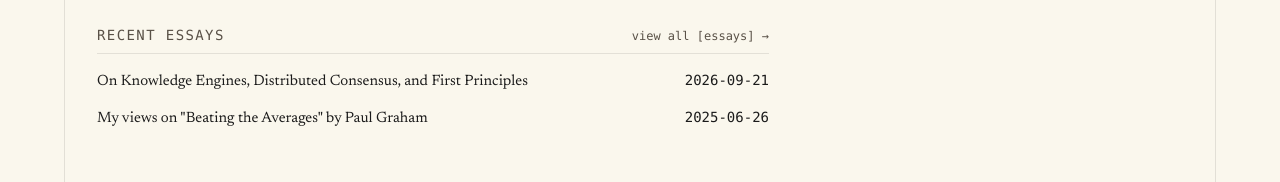
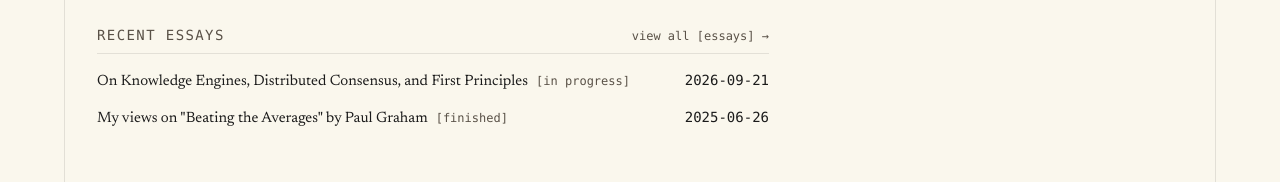
Before and after one commit to sahajdeepsingh651/sahajsingh, a Next.js app: page / in a window 1280 px wide. Shown: the part 301-483 px from the top of the page. Built offline with nearby package versions, Linux system fonts and the light colour scheme.

Commit message:
feat(epistemic): display essay maturity tag next to title on essays page and home page

```diff
--- a/src/app/essays/page.tsx
+++ b/src/app/essays/page.tsx
@@ -2,6 +2,7 @@ import Link from "next/link";
 import type { Metadata } from "next";
 import { getAllEssays } from "@/lib/essays";
 import { getHighlightedSlugs } from "@/lib/curation";
+import { STATUS_CONFIG } from "@/lib/metadata";
 
 export const metadata: Metadata = {
     title: "Essays | Sahaj Singh",
@@ -32,17 +33,22 @@ export default function EssaysPage() {
                             <div className="flex flex-col sm:flex-row sm:items-baseline justify-between gap-1">
                                 <Link
                                     href={`/essays/${essay.slug}`}
-                                    className="text-[16px] text-[var(--text-color)] hover:underline underline-offset-4 decoration-current/40 inline-flex items-baseline"
+                                    className="text-[16px] text-[var(--text-color)] hover:underline underline-offset-4 decoration-current/40"
                                 >
                                     {isHighlighted && (
                                         <span
-                                            className="select-none text-[var(--text-muted)] mr-1.5 shrink-0"
+                                            className="select-none text-[var(--text-muted)] mr-1.5"
                                             title="Recommended reading"
                                         >
                                             ※
                                         </span>
                                     )}
                                     <span>{essay.title}</span>
+                                    {essay.status && (
+                                        <span className="text-xs font-mono text-[var(--text-muted)] ml-2 whitespace-nowrap inline-block no-underline">
+                                            [{STATUS_CONFIG[essay.status]?.label || essay.status}]
+                                        </span>
+                                    )}
                                 </Link>
                                 <span className="text-xs font-mono text-[var(--text-color)] shrink-0">
                                     {essay.date}
--- a/src/app/page.tsx
+++ b/src/app/page.tsx
@@ -3,6 +3,7 @@ import { getAllEssays } from "@/lib/essays";
 import { getAllThoughts } from "@/lib/thoughts";
 import { ALL_PROJECTS } from "@/lib/projects";
 import { getHomepageEssays } from "@/lib/curation";
+import { STATUS_CONFIG } from "@/lib/metadata";
 
 export default function Home() {
     const essays = getHomepageEssays(getAllEssays(), 3);
@@ -66,7 +67,12 @@ export default function Home() {
                                 href={`/essays/${essay.slug}`}
                                 className="text-[var(--text-color)] hover:underline underline-offset-4 decoration-current/40"
                             >
-                                {essay.title}
+                                <span>{essay.title}</span>
+                                {essay.status && (
+                                    <span className="text-xs font-mono text-[var(--text-muted)] ml-2 whitespace-nowrap inline-block no-underline">
+                                        [{STATUS_CONFIG[essay.status]?.label || essay.status}]
+                                    </span>
+                                )}
                             </Link>
                             <span className="text-sm font-mono text-[var(--text-color)] shrink-0">
                                 {essay.date}
```
